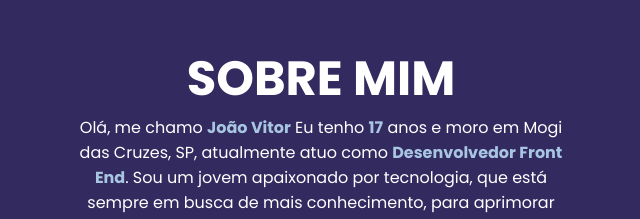
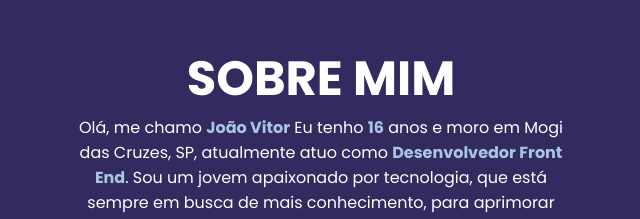
Before and after one commit to JvBarbosaDev/porfolio-new, a plain HTML site: page index.html in a window 1280 px wide. Shown: the part 992-1211 px from the top of the page, 319-959 px from the left. Drawn offline with Linux system fonts and the light colour scheme.

Commit message:
Update index.html

```diff
--- a/index.html
+++ b/index.html
@@ -44,7 +44,7 @@
                 <h1>SOBRE MIM</h1>
                 <p>
                     Olá, me chamo <strong>João Vitor</strong>
-                    Eu tenho <strong>17</strong> anos e moro em Mogi das Cruzes, SP, atualmente atuo como <strong>Desenvolvedor Front End</strong>. Sou um jovem apaixonado por tecnologia, que está sempre em busca de mais conhecimento, para aprimorar minhas habilidades e entregar sempre o melhor possível.
+                    Eu tenho <strong>16</strong> anos e moro em Mogi das Cruzes, SP, atualmente atuo como <strong>Desenvolvedor Front End</strong>. Sou um jovem apaixonado por tecnologia, que está sempre em busca de mais conhecimento, para aprimorar minhas habilidades e entregar sempre o melhor possível.
                 </p>
                 <div class="avatar-center">
                 <img src="img/avatar.png" width="200px" alt="avatar" class="avatar">
```
